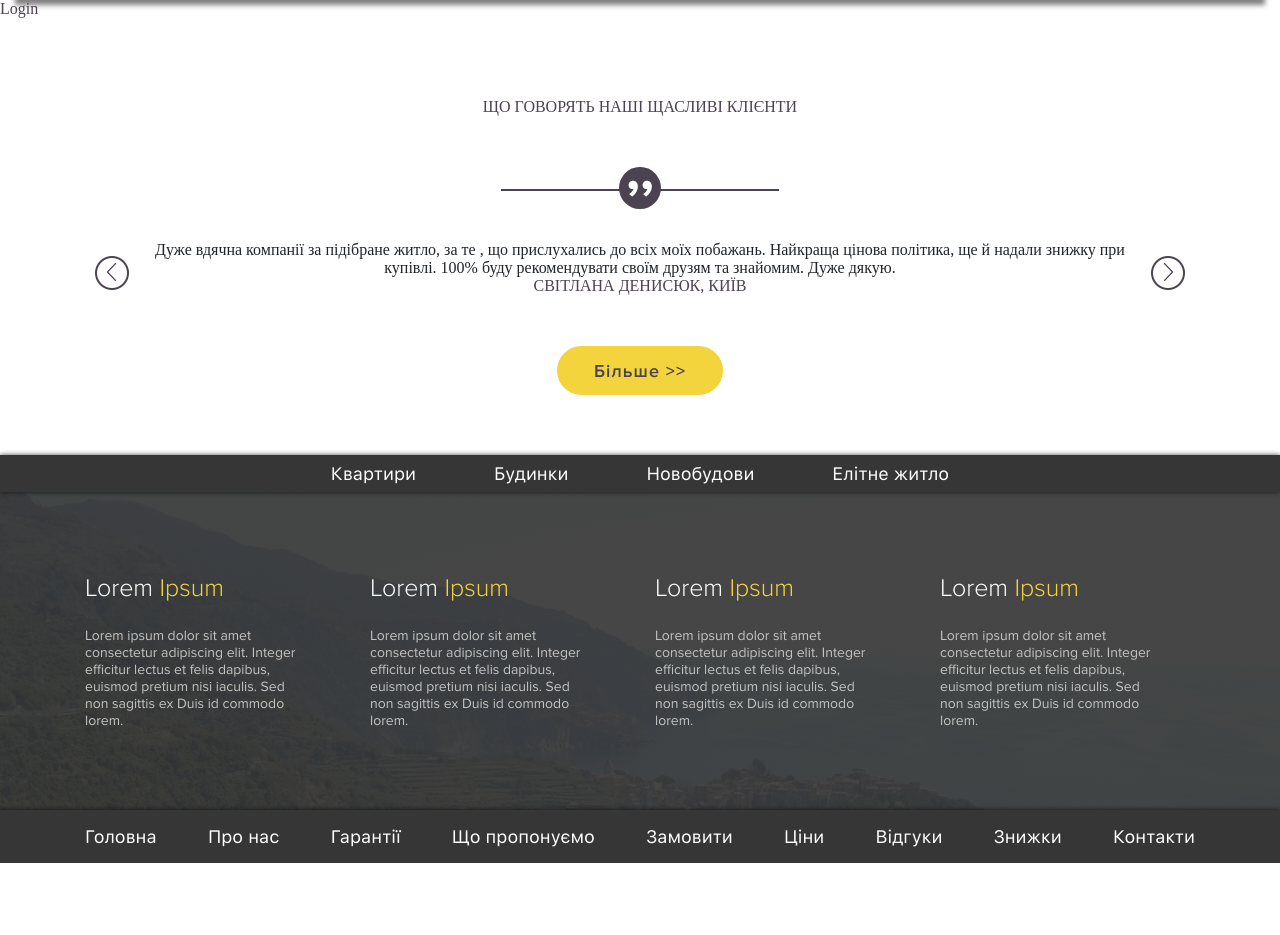
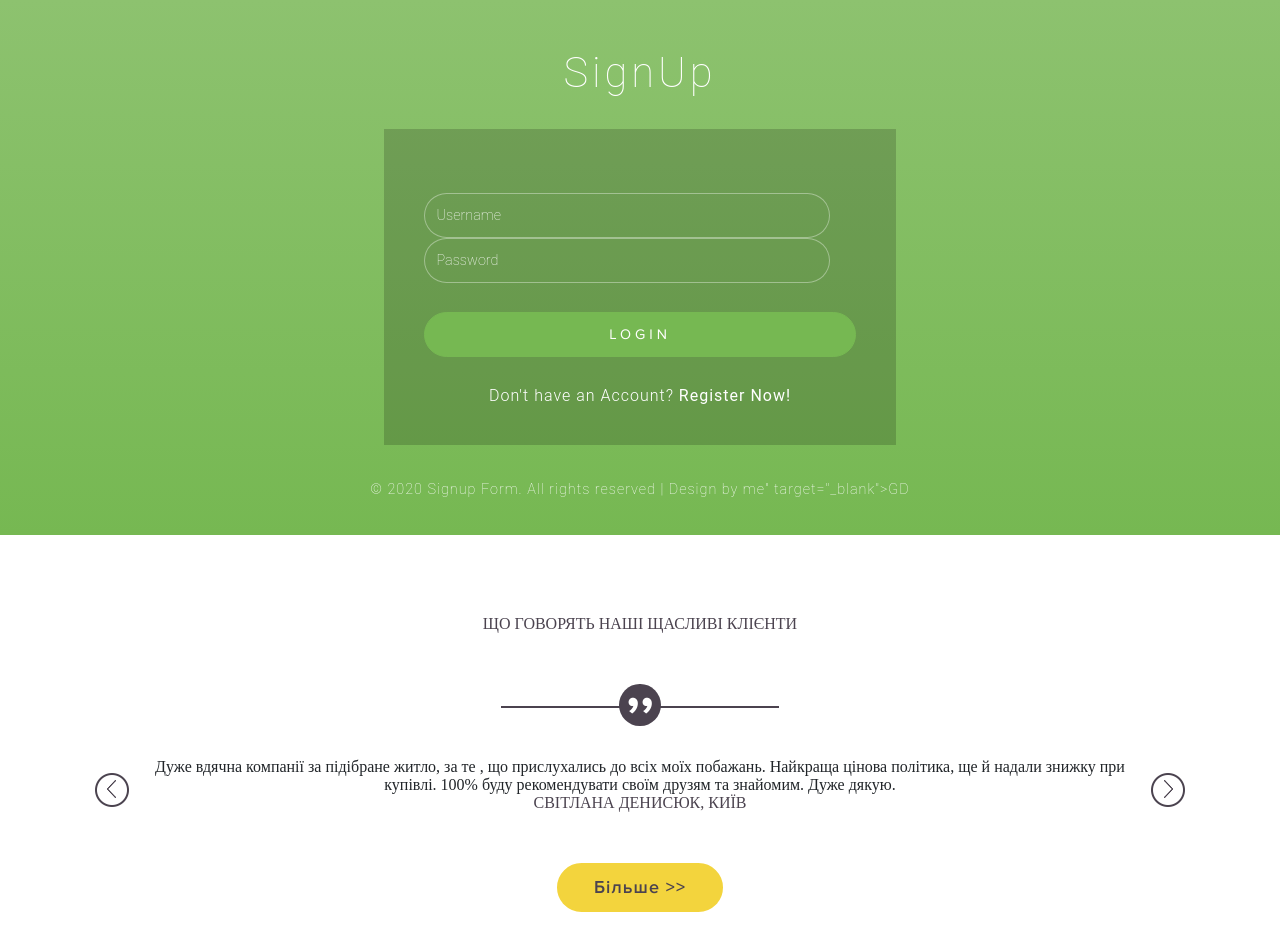
Before and after one commit to macnaer/Great-Decision, a Django app: page /accounts/login in a window 1280 px wide. Shown: the part 114-1049 px from the top of the page. Before the commit the page ends 977 px from the top, so only its background shows below. Run offline with Django 3.2, Linux system fonts and the light colour scheme; some libraries are stand-ins or nearby versions.

Commit message:
Added login

```diff
--- a/app/accounts/views.py
+++ b/app/accounts/views.py
@@ -4,7 +4,21 @@ from django.contrib.auth.models import User
 
 
 def login(request):
-    return render(request, 'accounts/login.html')
+    if request.method == 'POST':
+        username = request.POST['username']
+        password = request.POST['password']
+
+        user = auth.authenticate(username=username, password=password)
+
+        if user is not None:
+            auth.login(request, user)
+            print("User logged!")
+            return redirect("dashboard")
+        else:
+            print("Invalid login or password")
+            return redirect('login')
+    else:
+        return render(request, 'accounts/login.html')
 
 
 def register(request):
@@ -33,7 +47,7 @@ def register(request):
                         last_name=last_name
                     )
                     user.save()
-                    print("You are now registred. Pliese log in")
+                    print("You are now registred. Please log in")
                     return redirect('login')
         else:
             print("Passwords do not match")
@@ -42,6 +56,7 @@ def register(request):
 
 
 def logout(request):
+
     return render(request, 'accounts/logout.html')
 
 
--- a/app/templates/accounts/login.html
+++ b/app/templates/accounts/login.html
@@ -1,6 +1,36 @@
 {% extends 'base.html' %}
 {% load static %}
 {% block content %}
-<h2>Login</h2>
-
+<div class="main-w3layouts wrapper boble">
+    <h1>SignUp</h1>
+    <div class="main-agileinfo">
+        <div class="agileits-top">
+            <form action="{% url 'login' %}" method="POST">
+                {% csrf_token %}
+                <input class="text mt-4" type="text" name="username" placeholder="Username" required="">
+                <input class="text" type="password" name="password" placeholder="Password" required="">
+                <input type="submit" value="LOGIN">
+            </form>
+            <p>Don't have an Account? <a href="#"> Register Now!</a></p>
+        </div>
+    </div>
+    <!-- copyright -->
+    <div class="colorlibcopy-agile">
+        <p>© 2020 Signup Form. All rights reserved | Design by me"
+            target="_blank">GD</a></p>
+    </div>
+    <!-- //copyright -->
+    <ul class="colorlib-bubbles">
+        <li></li>
+        <li></li>
+        <li></li>
+        <li></li>
+        <li></li>
+        <li></li>
+        <li></li>
+        <li></li>
+        <li></li>
+        <li></li>
+    </ul>
+</div>
 {% endblock %}
```
